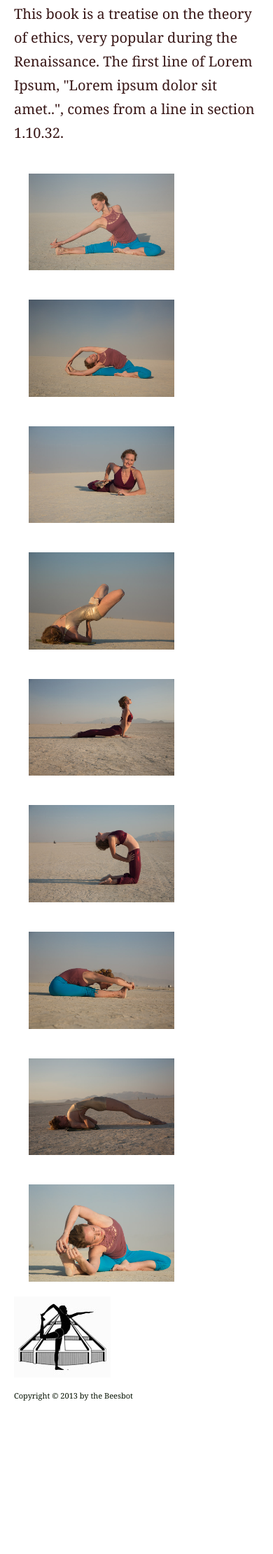
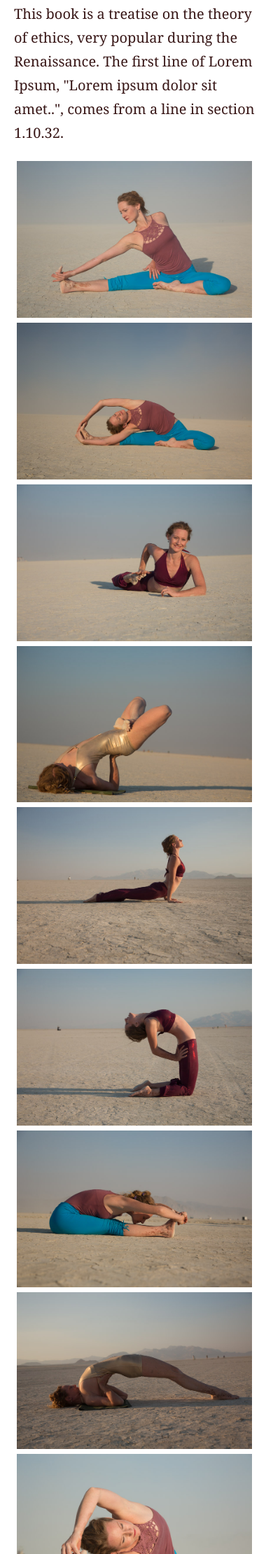
Before and after one commit to KZaM/KZaM.github.io, a Jekyll site: the page built from gallery.html, in a window 390 px wide. Shown: the part 1007-3227 px from the top of the page at 70% size. Built offline with Jekyll 4.4.1, drawn with Linux system fonts in a browser that asks for light colours; Markdown is read by kramdown in place of the engine named in the settings; before the commit the page ends 3037 px from its top, so only the background shows below that.

Commit message:
changed media queries on gallery

```diff
--- a/css/main.css
+++ b/css/main.css
@@ -164,9 +164,21 @@ img.align {
   #nav ol {
     display:none;
   }
-   #gallery {
-     width: 680px;
+    #gallery img {
+    width: 48%;
+    padding: 1%;
+  }
 }
+
+@media(max-width : 999px) {
+  #gallery img {
+    width: 48%;
+    padding: 1%;
+  }
+
+}
+
+
 @media(max-width : 530px) {
   #header * {
     width:100%;
@@ -181,8 +193,9 @@ img.align {
   #nav ol {
     display:none;
   }
-  #gallery {
-    width: 420px;
+  #gallery img {
+    width: 98%;
+    padding: 1%;
   }
 }
 
@@ -195,4 +208,5 @@ img.align {
   #header {
     padding-top: 0;
   }
+
 }
```
